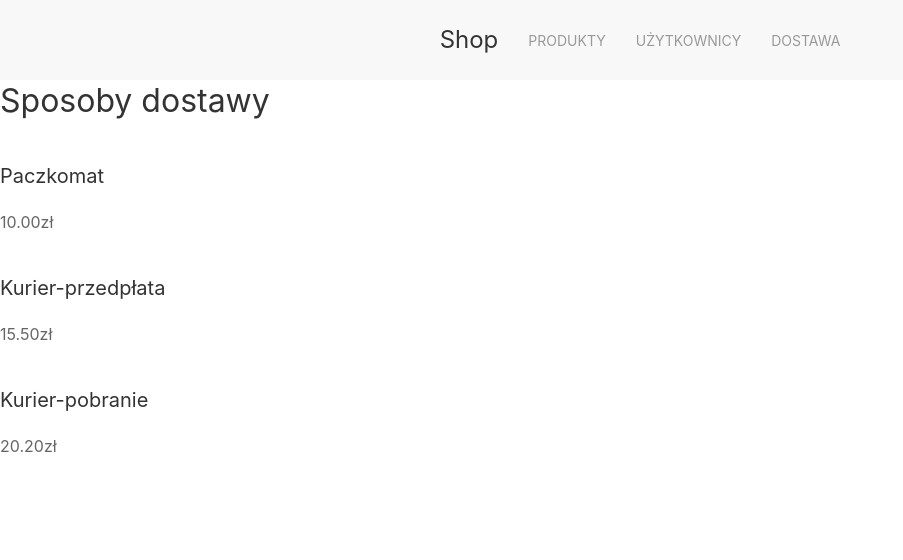
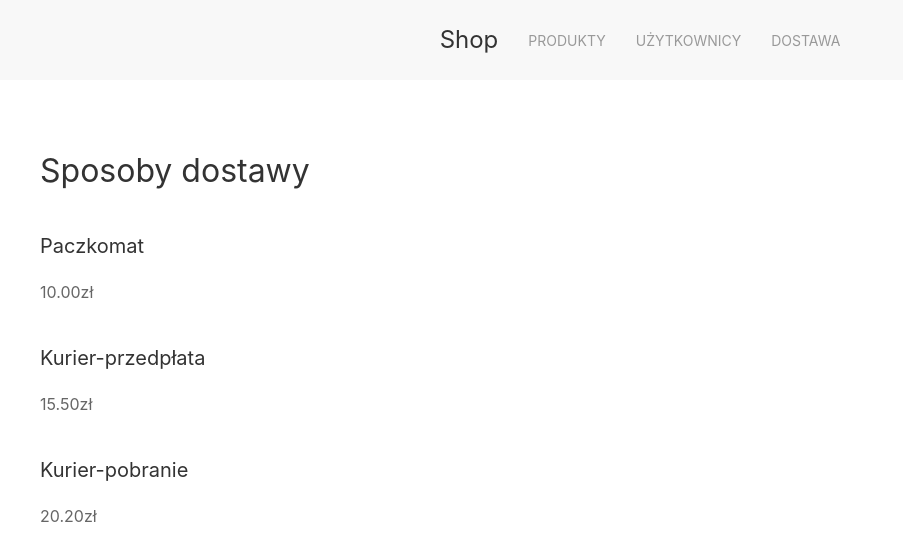
Before and after one commit to Guzik27/Angular-shop, an Angular app: page /shop in a window 1280 px wide. Shown: the top 560 px of the page, without its empty margins (0-903 px from the left). Built offline with nearby package versions, Linux system fonts and the light colour scheme.

Commit message:
wyswietlanie cen dostawy i spposobu sformatowane (wygląd)

```diff
--- a/src/app/shop/shipping/shipping.component.html
+++ b/src/app/shop/shipping/shipping.component.html
@@ -1,4 +1,4 @@
-<div class="container">
+
   <h2>Sposoby dostawy</h2>
   <h4 >{{shippingMethodName1}}</h4>
   <span>{{shippingMethodPrice1 | currency: ' '}}zł</span>
@@ -6,4 +6,3 @@
   <span>{{shippingMethodPrice2 | currency:' '}}zł</span>
   <h4>{{shippingMethodName3}}</h4>
   <span>{{shippingMethodPrice3 | currency:' '}}zł</span>
-</div>
--- a/src/app/shop/shop.component.html
+++ b/src/app/shop/shop.component.html
@@ -9,4 +9,6 @@
   </div>
 </nav>
 
+<div class="uk-container uk-margin-large-top">
 <app-shipping></app-shipping>
+</div>
```
